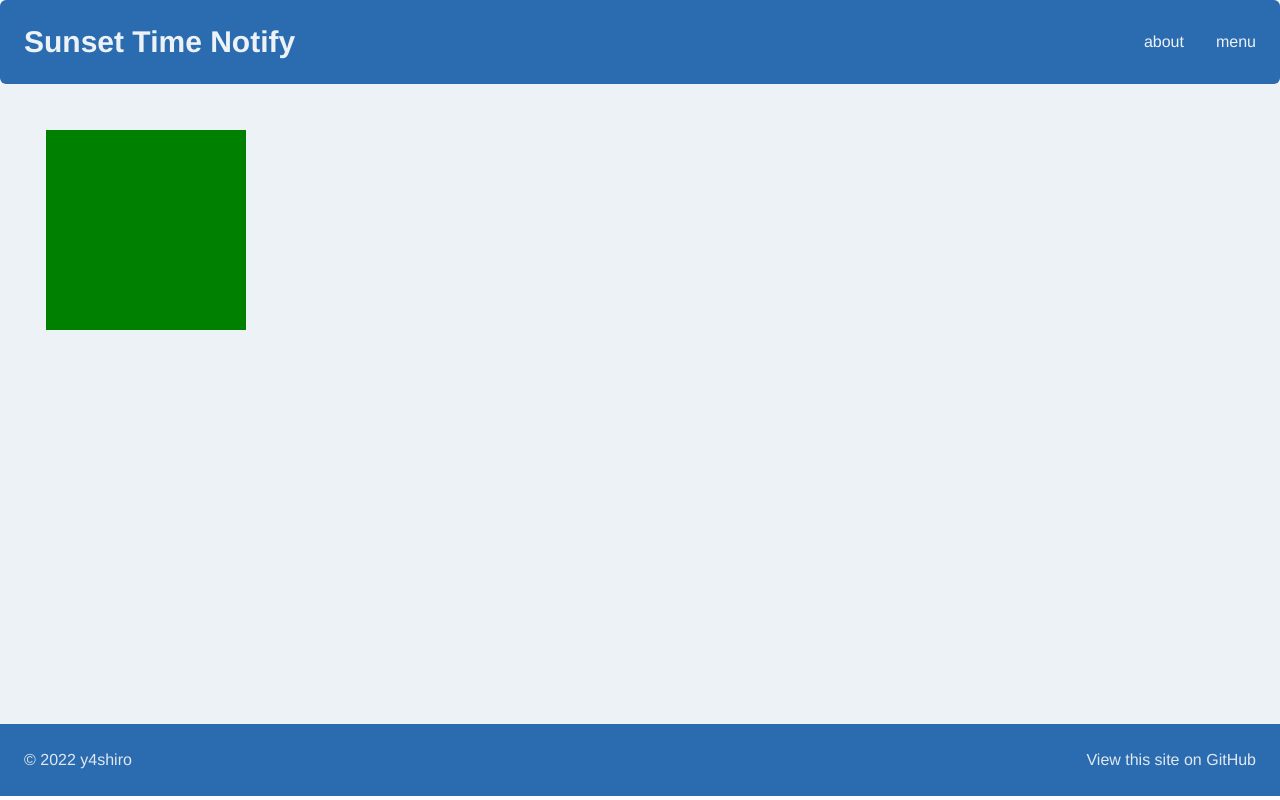
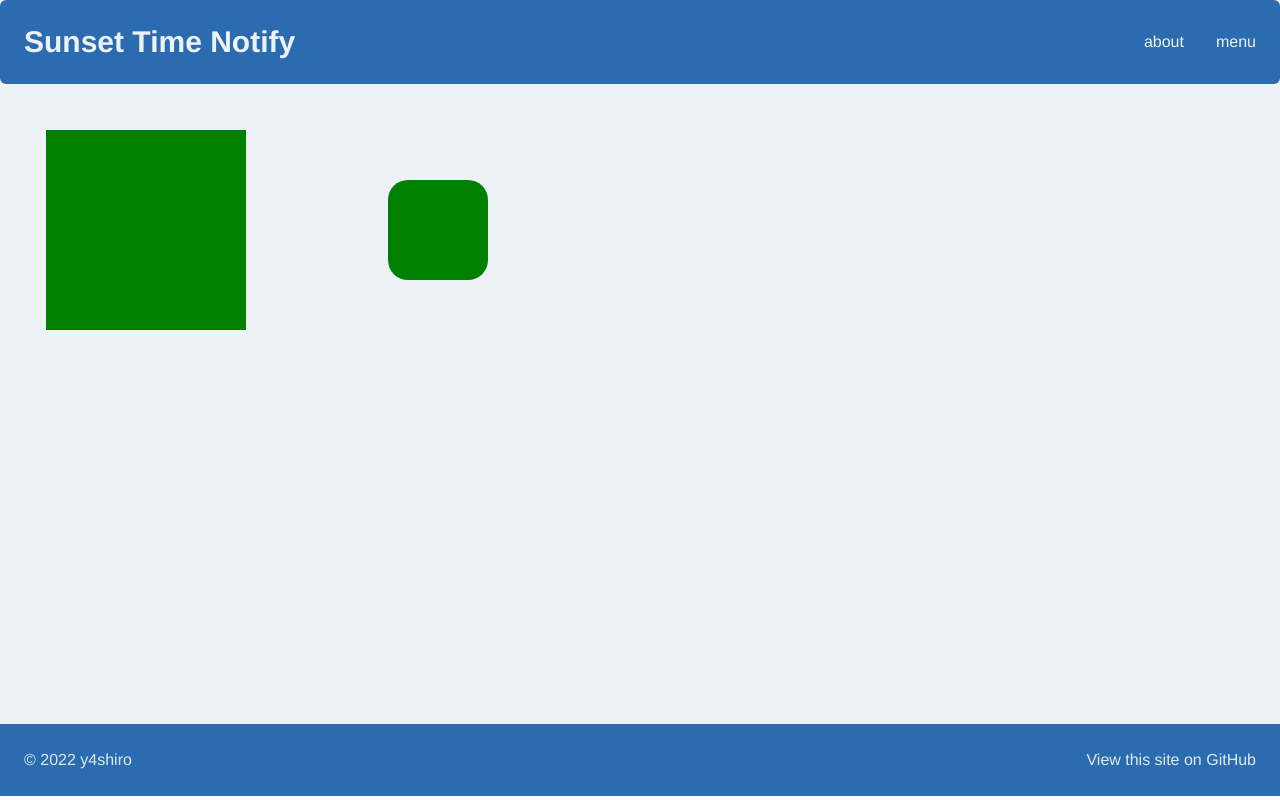
Before and after one commit to y4shiro/sunset-time-notify, a Next.js app: page /framer-motion in a window 1280 px wide. Built offline with nearby package versions, Linux system fonts and the light colour scheme; no server answers.

Commit message:
Framer Motion animate で keyframe

```diff
--- a/src/components/FramerMotion/index.tsx
+++ b/src/components/FramerMotion/index.tsx
@@ -15,6 +15,18 @@ const FramerMotion: VFC = () => {
         animate={{ scale: 2 }}
         transition={{ duration: 2 }}
       />
+      <ChakraBox
+        m='24'
+        w='100px'
+        h='100px'
+        bgColor='green'
+        animate={{
+          scale: [1, 2, 2, 1, 1],
+          rotate: [0, 0, 270, 270, 0],
+          borderRadius: ['20%', '20%', '50%', '50%', '20%'],
+        }}
+        transition={{ duration: 2 }}
+      />
     </Flex>
   );
 };
```
